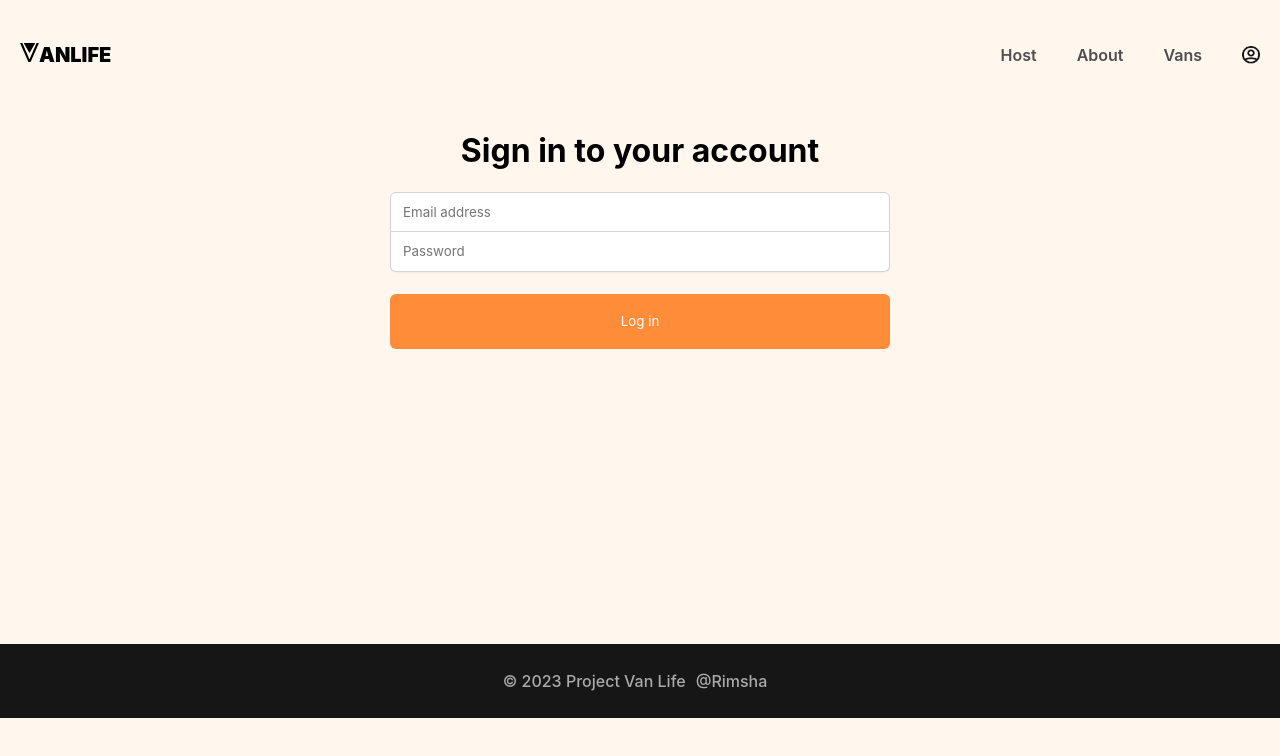
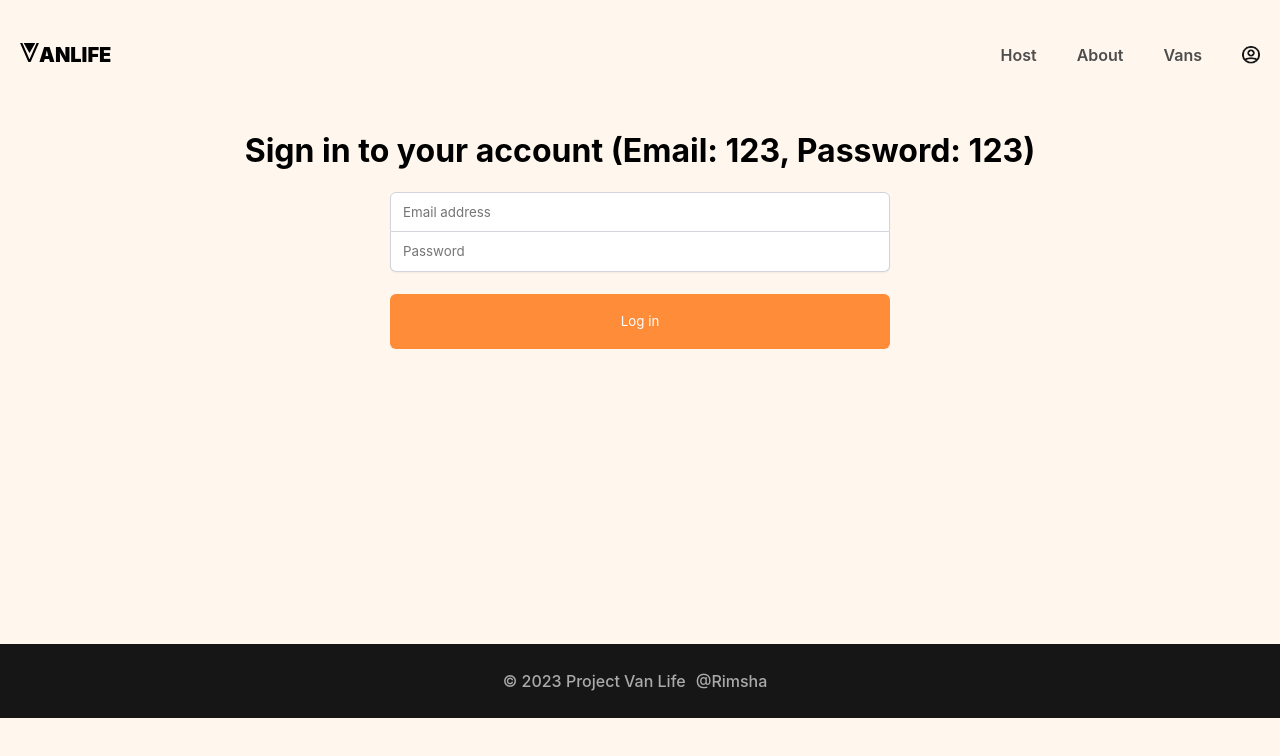
Before and after one commit to rimshub/project-van-life, a React (Create React App) app: page /login in a window 1280 px wide. Shown: the top 756 px of the page. Built offline with nearby package versions, Linux system fonts and the light colour scheme; what miragejs would draw is missing.

Commit message:
fixed login access

```diff
--- a/src/pages/Login.jsx
+++ b/src/pages/Login.jsx
@@ -42,7 +42,7 @@ export default function Login() {
                 location.state?.message &&
                     <h3 className="login-error">{location.state.message}</h3>
             }
-            <h1>Sign in to your account</h1>
+            <h1>Sign in to your account (Email: 123, Password: 123)</h1>
             {
                 error?.message &&
                     <h3 className="login-error">{error.message}</h3>
--- a/src/server.js
+++ b/src/server.js
@@ -15,7 +15,7 @@ createServer({
         server.create("van", { id: "5", name: "The Cruiser", price: 120, description: "The Cruiser is a van for those who love to travel in comfort and luxury. With its many windows, spacious interior and ample storage space, the Cruiser offers a beautiful view wherever you go.", imageUrl: "https://assets.scrimba.com/advanced-react/react-router/the-cruiser.png", type: "luxury", hostId: "789" })
         server.create("van", { id: "6", name: "Green Wonder", price: 70, description: "With this van, you can take your travel life to the next level. The Green Wonder is a sustainable vehicle that's perfect for people who are looking for a stylish, eco-friendly mode of transport that can go anywhere.", imageUrl: "https://assets.scrimba.com/advanced-react/react-router/green-wonder.png", type: "rugged", hostId: "123" })
 
-        server.create("user", { id: "123", email: "b@b.com", password: "p123", name: "Bob" })
+        server.create("user", { id: "123", email: "123", password: "123", name: "Bob" })
     },
 
     routes() {
```
Also changed, not shown: 1 other file (tests, documents, lock files or other folders).
